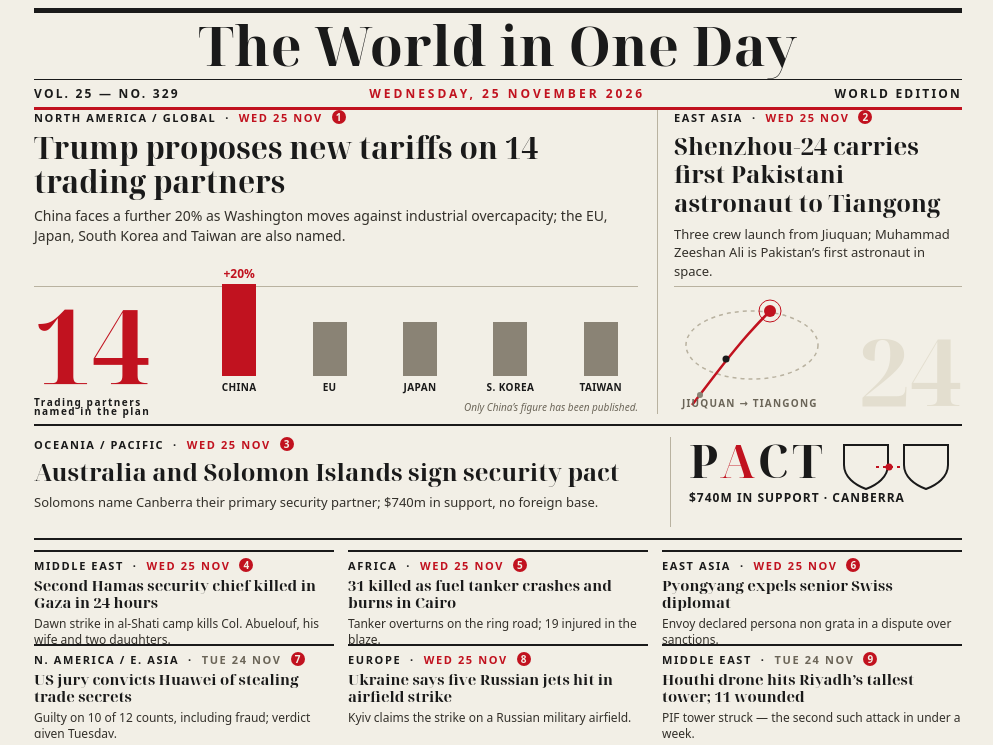
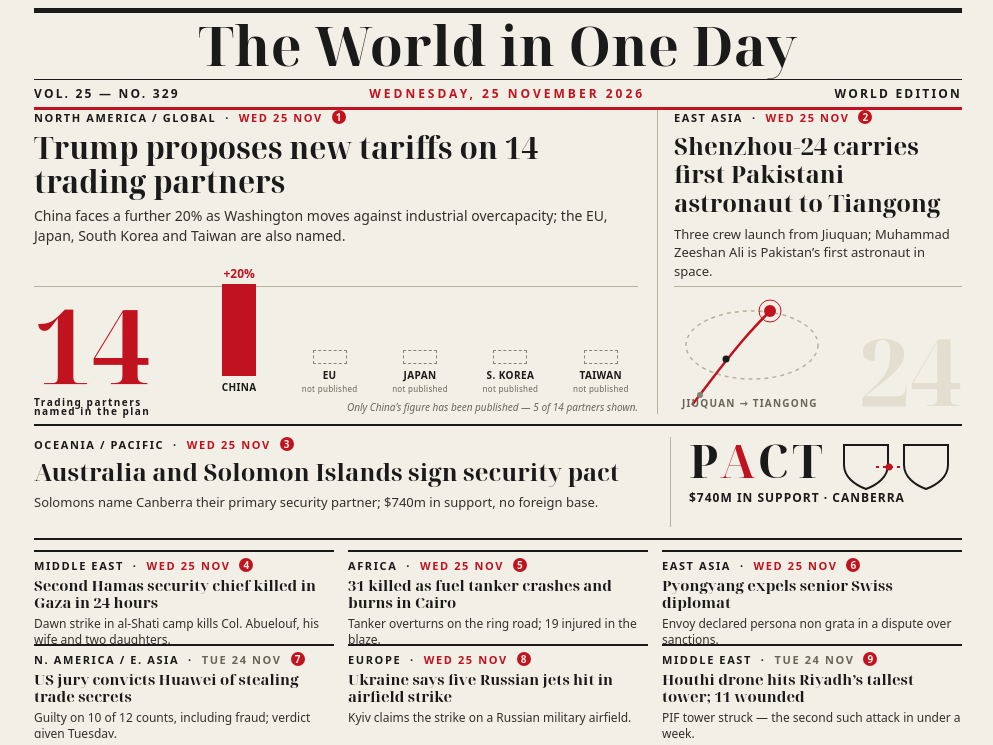
Before and after one commit to masoplek1011/news-image-20261125, a website: page poster.html in a window 1280 px wide. Shown: the top 745 px of the page, without its empty margins (14-1007 px from the left). Drawn offline with Linux system fonts and the light colour scheme.

Commit message:
Tariff chart: unpublished partners shown as no-data placeholders

```diff
--- a/poster.html
+++ b/poster.html
@@ -70,10 +70,11 @@
   .tariff .bar { flex: 1; text-align: center; }
   .tariff .bar i { display: block; margin: 0 auto 4px; width: 34px; background: #8A8375; }
   .tariff .bar.china i { background: #C1121F; height: 92px; }
-  .tariff .bar.other i { height: 54px; }
+  .tariff .bar .nodata { display: block; margin: 0 auto 4px; width: 34px; height: 14px; border: 1.5px dashed #8A8375; background: transparent; }
+  .tariff .bar .unpub { display: block; font-size: 8px; letter-spacing: 0.3px; color: #6B6558; margin-top: 1px; }
   .tariff .bar b { font-size: 10px; letter-spacing: 0.4px; display: block; }
   .tariff .bar .rate { font-size: 12px; font-weight: 700; color: #C1121F; display: block; margin-bottom: 2px; }
-  .tariff .note { position: absolute; right: 0; bottom: 0; font-size: 10px; color: #6B6558; font-style: italic; }
+  .tariff .note { position: absolute; right: 0; bottom: 0; font-size: 10px; color: #6B6558; font-style: italic; white-space: nowrap; }
 
   /* Shenzhou graphic: trajectory + orbit ring + ghost 24 */
   .shenzhou { position: absolute; left: 0; bottom: 0; width: 288px; height: 128px; border-top: 1px solid #B9B2A0; }
@@ -168,11 +169,11 @@
         <div class="bignum">14<small>Trading partners<br>named in the plan</small></div>
         <div class="bars">
           <div class="bar china"><span class="rate">+20%</span><i></i><b>CHINA</b></div>
-          <div class="bar other"><i></i><b>EU</b></div>
-          <div class="bar other"><i></i><b>JAPAN</b></div>
-          <div class="bar other"><i></i><b>S. KOREA</b></div>
-          <div class="bar other"><i></i><b>TAIWAN</b></div>
-          <div class="note">Only China&rsquo;s figure has been published.</div>
+          <div class="bar other"><span class="nodata"></span><b>EU</b><span class="unpub">not published</span></div>
+          <div class="bar other"><span class="nodata"></span><b>JAPAN</b><span class="unpub">not published</span></div>
+          <div class="bar other"><span class="nodata"></span><b>S. KOREA</b><span class="unpub">not published</span></div>
+          <div class="bar other"><span class="nodata"></span><b>TAIWAN</b><span class="unpub">not published</span></div>
+          <div class="note">Only China&rsquo;s figure has been published &mdash; 5 of 14 partners shown.</div>
         </div>
       </div>
     </article>
```
Also changed, not shown: entry.png.
